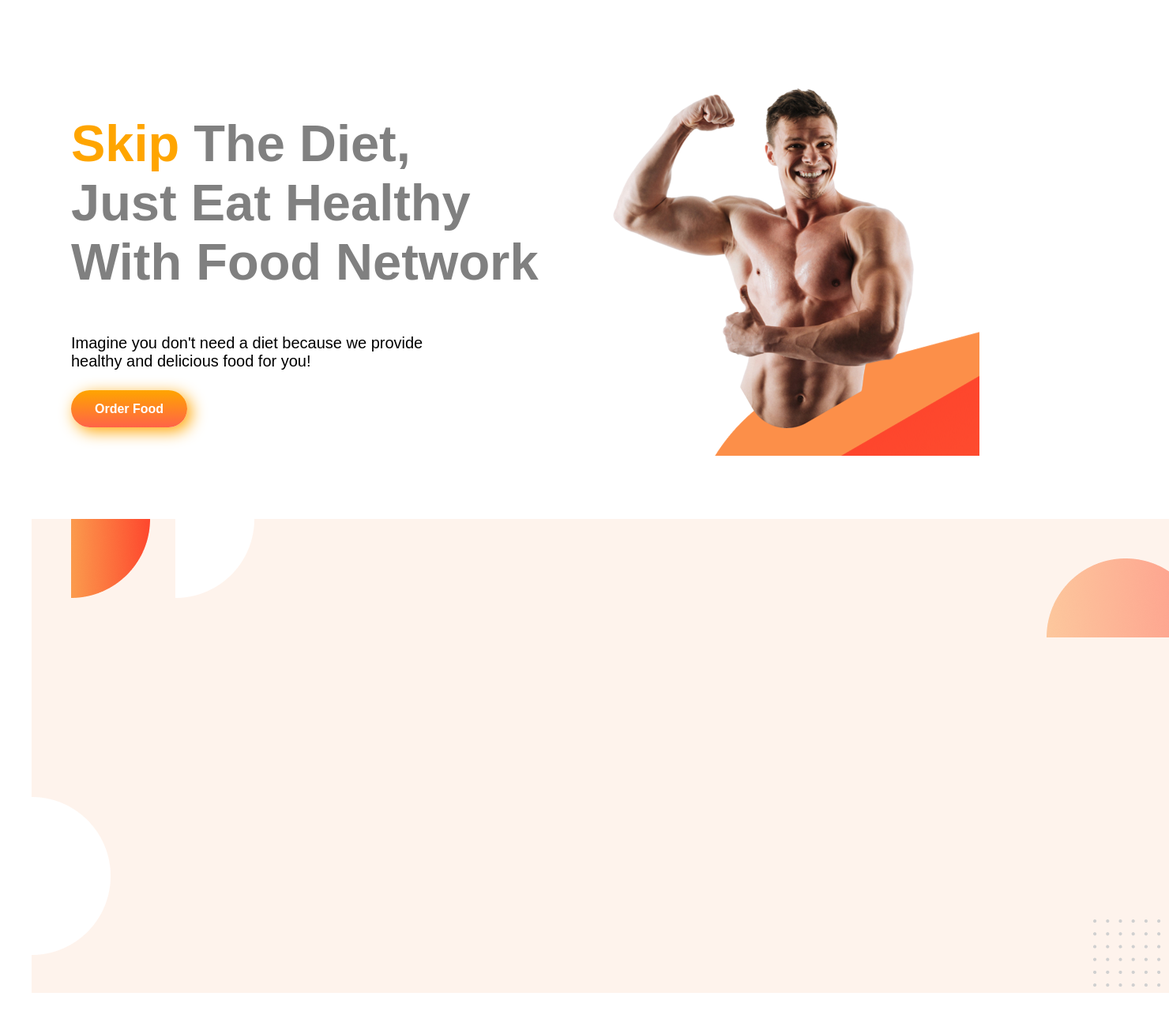
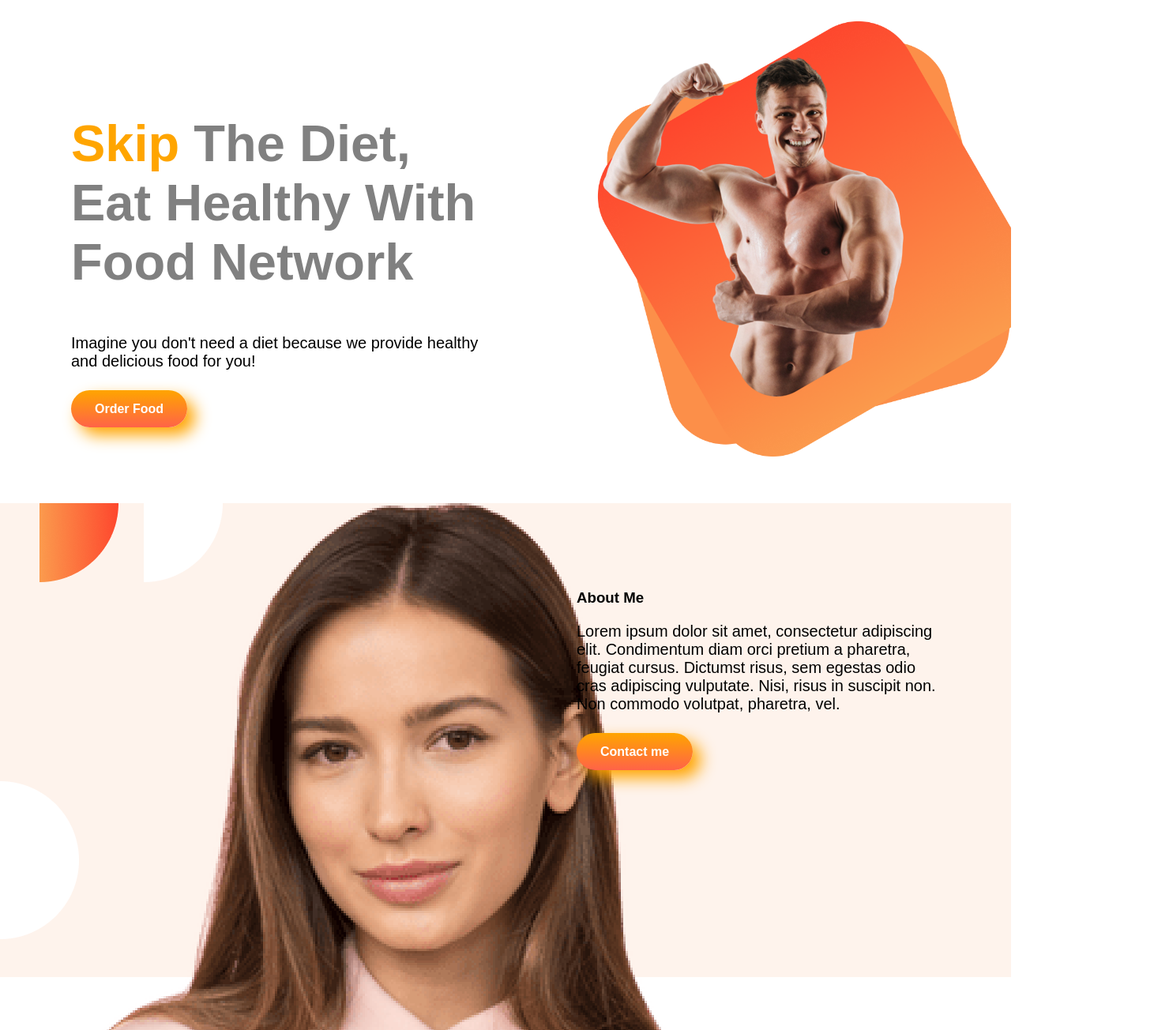
Before and after one commit to Greymist-WOLF/eat-healthy, a plain HTML site: page index.html in a window 1280 px wide. Shown: the top 1304 px of the page at 79% size, 1480 px wide, since content can reach past the window. Drawn offline with Linux system fonts and the light colour scheme.

Commit message:
new images

```diff
--- a/index.html
+++ b/index.html
@@ -10,13 +10,13 @@
 <body>
     <section>
         <div class="half-width1">
-            <h1><span class="text-color">Skip</span> The Diet,<br>Just Eat Healthy <br>With Food Network</h1>
-        <div>
-            <p >Imagine you don't need a diet because we provide <br>healthy and delicious food for you!</p>
-        </div>
-        <div>
+            <h1><span class="text-color">Skip</span> The Diet,<br>Eat Healthy With Food Network</h1>
+
+            <p >Imagine you don't need a diet because we provide healthy and delicious food for you!</p>
+
+
             <a class="button1" target="_blank" href="">Order Food</a>
-        </div>
+
         </div>
         <div id="img-1">
             <img src="images2/Hero_Image-removebg-preview.png" alt="fit person">
@@ -24,16 +24,20 @@
 
         </div>
     </section>
-    <section>
-        <div id="img-2">
-            <img src="images/shapes/7.png" alt="background image">
+    <section id="img-2">
+        <div id="img-21">
+            <img src="images/female/Person Image.png" alt="woman image">
 
         </div>
-        <div>
+        <div class="half-width1">
+            <h3>About Me</h3>
+            <p>Lorem ipsum dolor sit amet, consectetur adipiscing
+                elit. Condimentum diam orci pretium a pharetra,
+                feugiat cursus. Dictumst risus, sem egestas odio cras
+                adipiscing vulputate. Nisi, risus in suscipit non. Non
+                commodo volutpat, pharetra, vel.</p>
 
-        </div>
-        <div>
-
+            <a class="button1" target="_blank" href="">Contact me</a>
         </div>
     </section>
 
--- a/style.css
+++ b/style.css
@@ -4,18 +4,21 @@ body{
 }
 section{
     display: flex;
-    padding: 40px;
+    padding-bottom: 20px;
 
 }
 #img-1{
     background-image: url(images/shapes/Group\ 8450.png);
     background-repeat:no-repeat;
 
+    background-size: 110%;
+    width: 50%;
+
 
 }
 .half-width1{
-    width: 60%;
-    padding: 50px;
+    width: 50%;
+    padding: 90px;
 }
 .text-color{
     color: orange;
@@ -27,7 +30,10 @@ padding: 15px 30px;
 color: white;
 font-weight: 600;
 border-radius: 30px;
-box-shadow: 5px 5px 20px orange ;
+box-shadow: 10px 10px 20px orange ;
+}
+#pad{
+    padding-bottom: 40px;
 }
 h1{
     font-size: 65px;
@@ -38,5 +44,13 @@ p{
     font-size: 20px;
 }
 #img-2{
-    margin: 0%;
+    background-image: url(images/shapes/7.png);
+    background-repeat: no-repeat;
+    margin:0px;
+    padding-left: 0%;
+    width: 100%;
+
 }
+#img-21{
+    width: 50%;
+}
```
